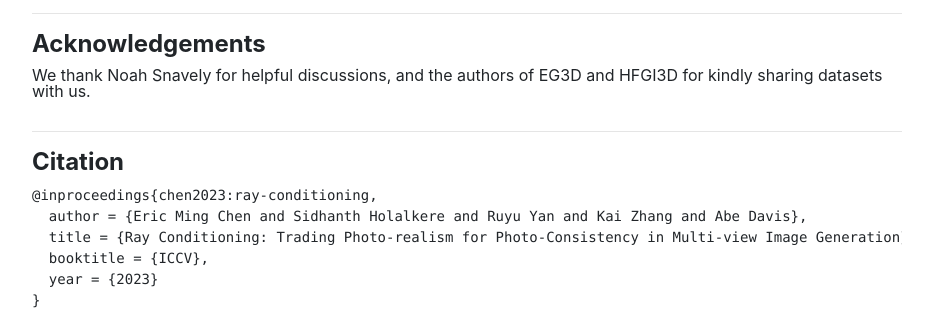
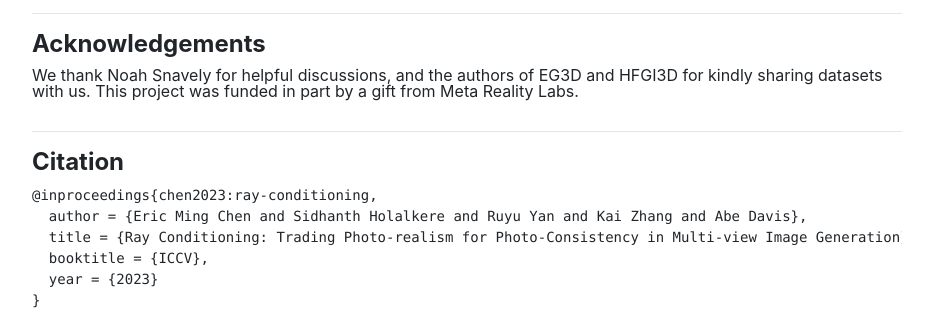
Before and after one commit to ray-cond/ray-cond.github.io, a plain HTML site: page index.html in a window 1280 px wide. Shown: the part 4499-4826 px from the top of the page, without its empty margins (173-1106 px from the left). Drawn offline with nearby package versions, Linux system fonts and the light colour scheme; some icons are missing.

Commit message:
Update meta acknowledgement

```diff
--- a/index.html
+++ b/index.html
@@ -307,7 +307,7 @@
                 <p style='line-height:1;'>
                     We thank Noah Snavely for helpful discussions, and the authors of EG3D and HFGI3D for kindly
                     sharing
-                    datasets with us.
+                    datasets with us. This project was funded in part by a gift from Meta Reality Labs.
                 </p>
             </div>
         </div>
```
